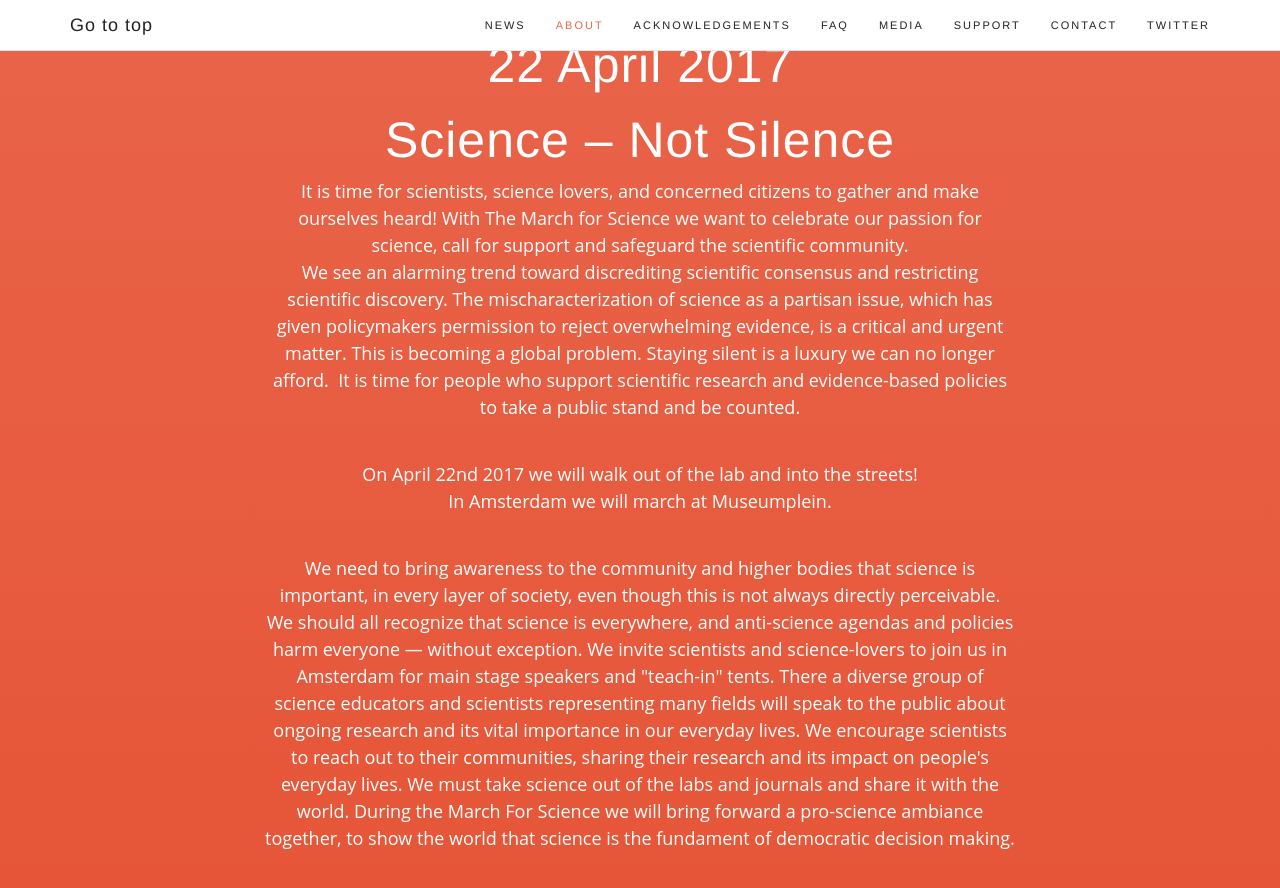
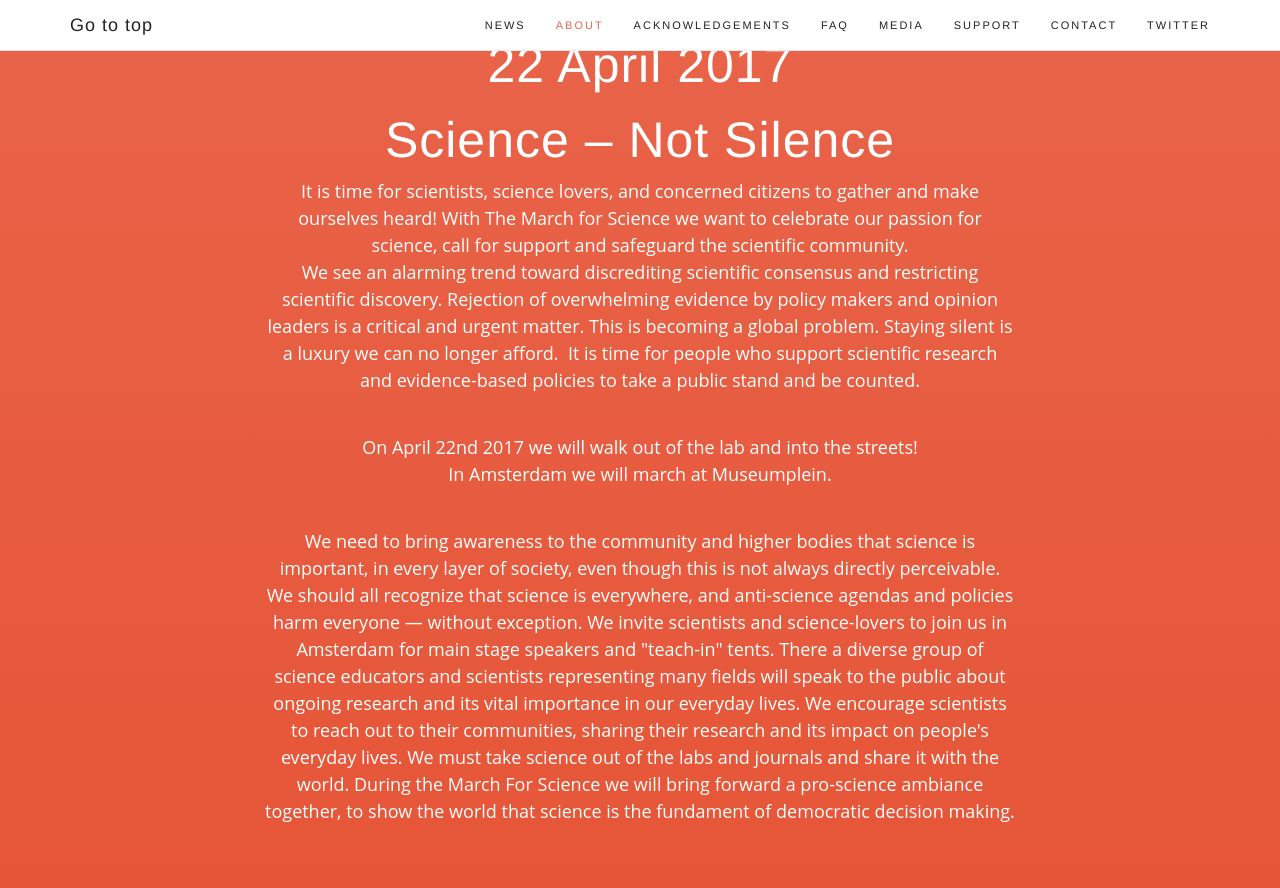
Before and after one commit to marchforsciencenl/marchforsciencenl-website, a Jekyll site: the page built from index.html, in a window 1280 px wide and 900 px high, scrolled down 1068 px. Shown: the top 888 px of the window. Built offline with Jekyll 4.4.1, drawn with Linux system fonts in a browser that asks for light colours; some web fonts are replaced; comment, search, counter and statistics services are not loaded.

Commit message:
Update about.html

```diff
--- a/_includes/about.html
+++ b/_includes/about.html
@@ -14,9 +14,9 @@ It is time for scientists, science lovers, and concerned citizens to gather and
 March for Science we want to celebrate our passion for science, call for support and safeguard the scientific
 community.<br>
 
-We see an alarming trend toward discrediting scientific consensus and restricting scientific discovery. The
-mischaracterization of science as a partisan issue, which has given policymakers permission to reject overwhelming
-evidence, is a critical and urgent matter. This is becoming a global problem. Staying silent is a luxury we can no
+We see an alarming trend toward discrediting scientific consensus and restricting scientific discovery.
+Rejection of overwhelming evidence by policy makers and opinion leaders is a critical and urgent matter.
+This is becoming a global problem. Staying silent is a luxury we can no
 longer afford.  It is time for people who support scientific research and evidence-based policies to take a public
 stand and be counted.<br>
 </p>
```
